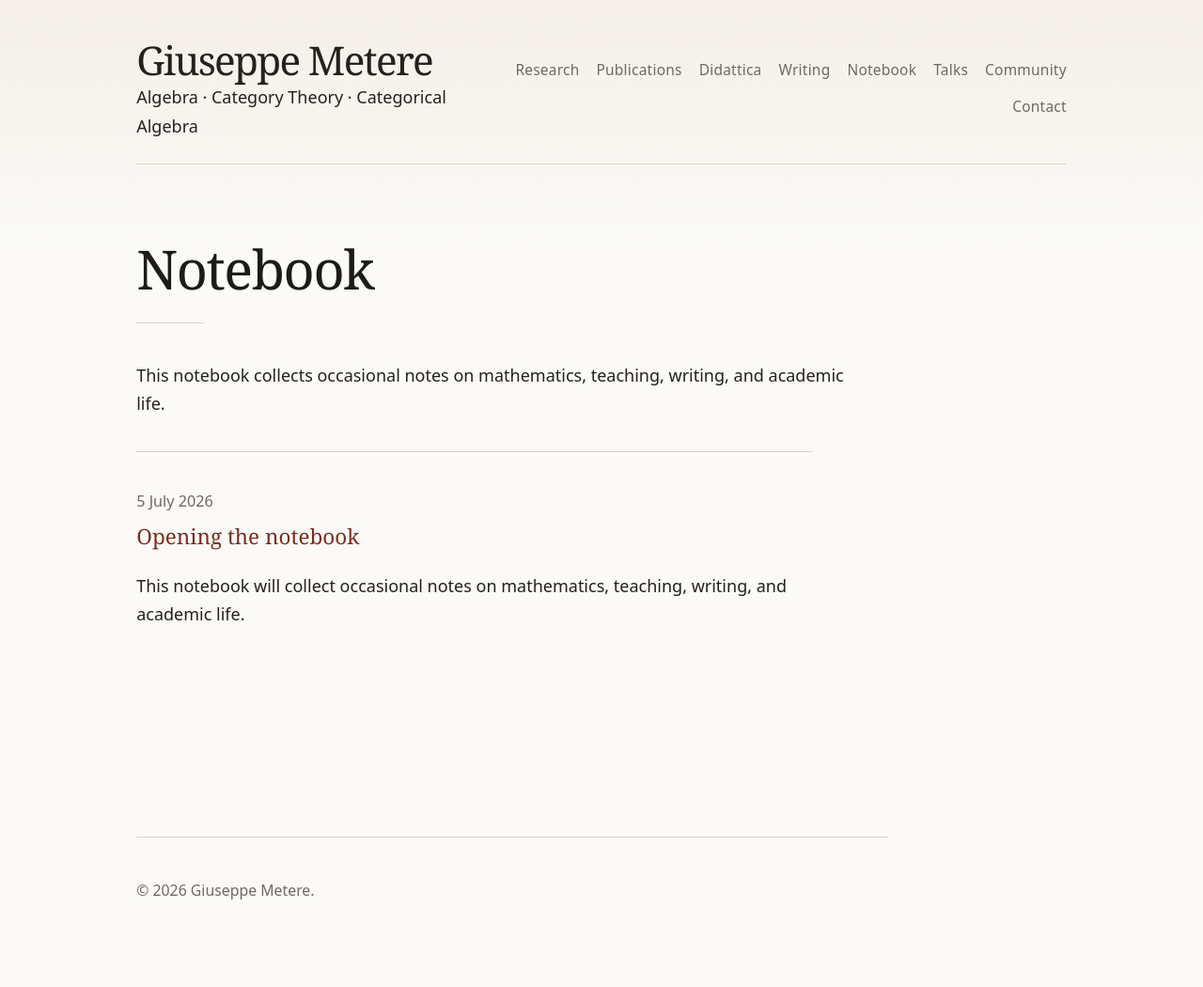
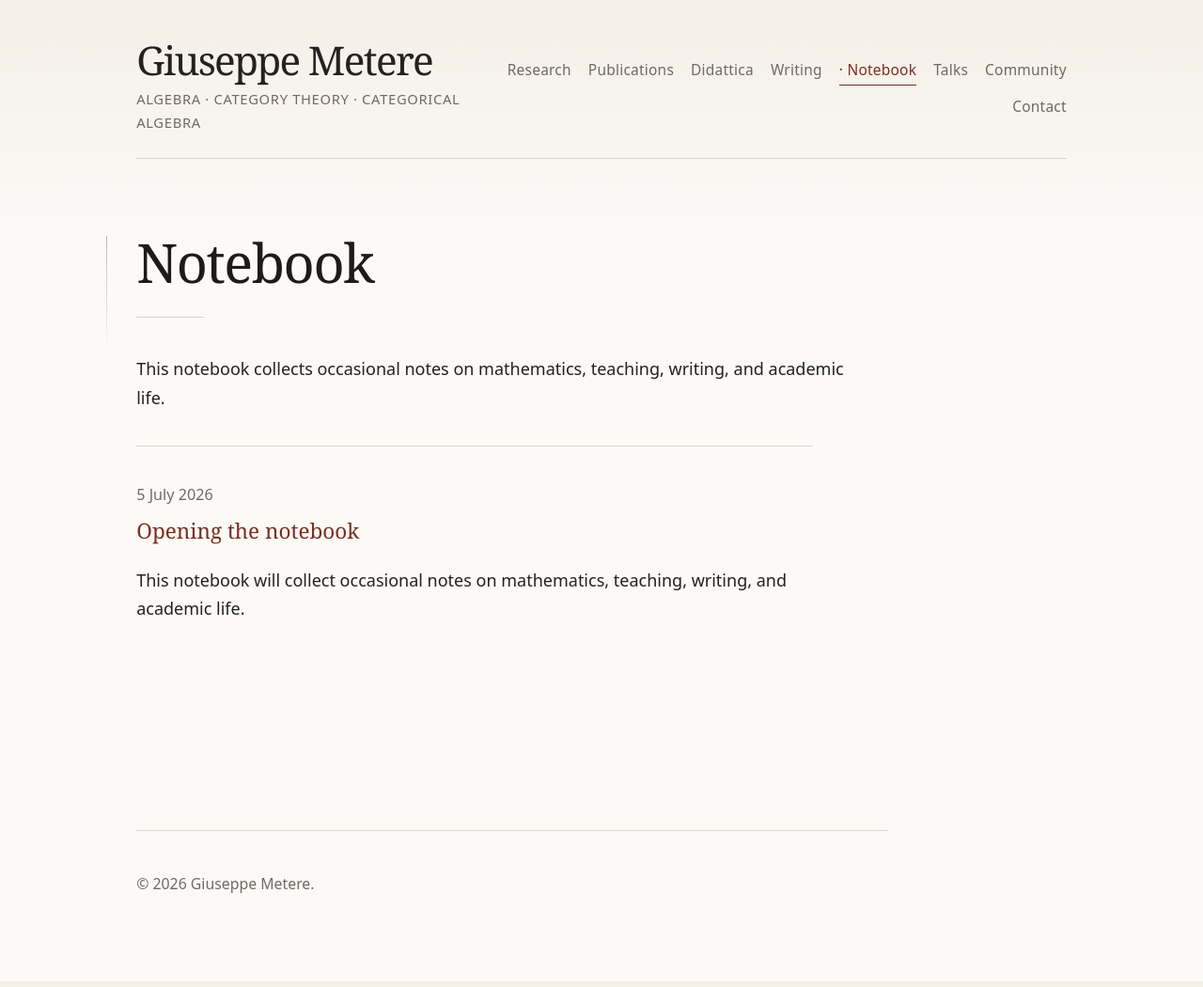
Before and after one commit to gmetere/gmetere.github.io, a Jekyll site: the page built from notebook.md, in a window 1280 px wide. Shown: the whole page at 94% size. Built offline with Jekyll 4.4.1, drawn with Linux system fonts in a browser that asks for light colours.

Commit message:
Update style.css

```diff
--- a/assets/css/style.css
+++ b/assets/css/style.css
@@ -730,3 +730,65 @@ a {
     padding: 0.9rem 1rem;
   }
 }
+/* =========================================================
+   Navigation theme
+   ========================================================= */
+
+.site-branding {
+  display: flex;
+  flex-direction: column;
+  gap: 0.25rem;
+}
+
+.site-subtitle {
+  color: var(--muted);
+  font-size: 0.82rem;
+  letter-spacing: 0.045em;
+  text-transform: uppercase;
+}
+
+.site-nav a.active {
+  color: var(--link);
+  border-bottom-color: var(--link);
+}
+
+.site-nav a.active::before {
+  content: "· ";
+}
+
+@media (max-width: 640px) {
+  .site-subtitle {
+    font-size: 0.74rem;
+  }
+
+  .site-nav a.active::before {
+    content: "";
+  }
+}
+/* =========================================================
+   Recurring page motif
+   ========================================================= */
+
+.page,
+.post {
+  position: relative;
+}
+
+.page::before,
+.post::before {
+  content: "";
+  position: absolute;
+  left: -1.8rem;
+  top: 0.35rem;
+  width: 1px;
+  height: 7rem;
+  background: linear-gradient(to bottom, var(--link), transparent);
+  opacity: 0.35;
+}
+
+@media (max-width: 900px) {
+  .page::before,
+  .post::before {
+    display: none;
+  }
+}
```
